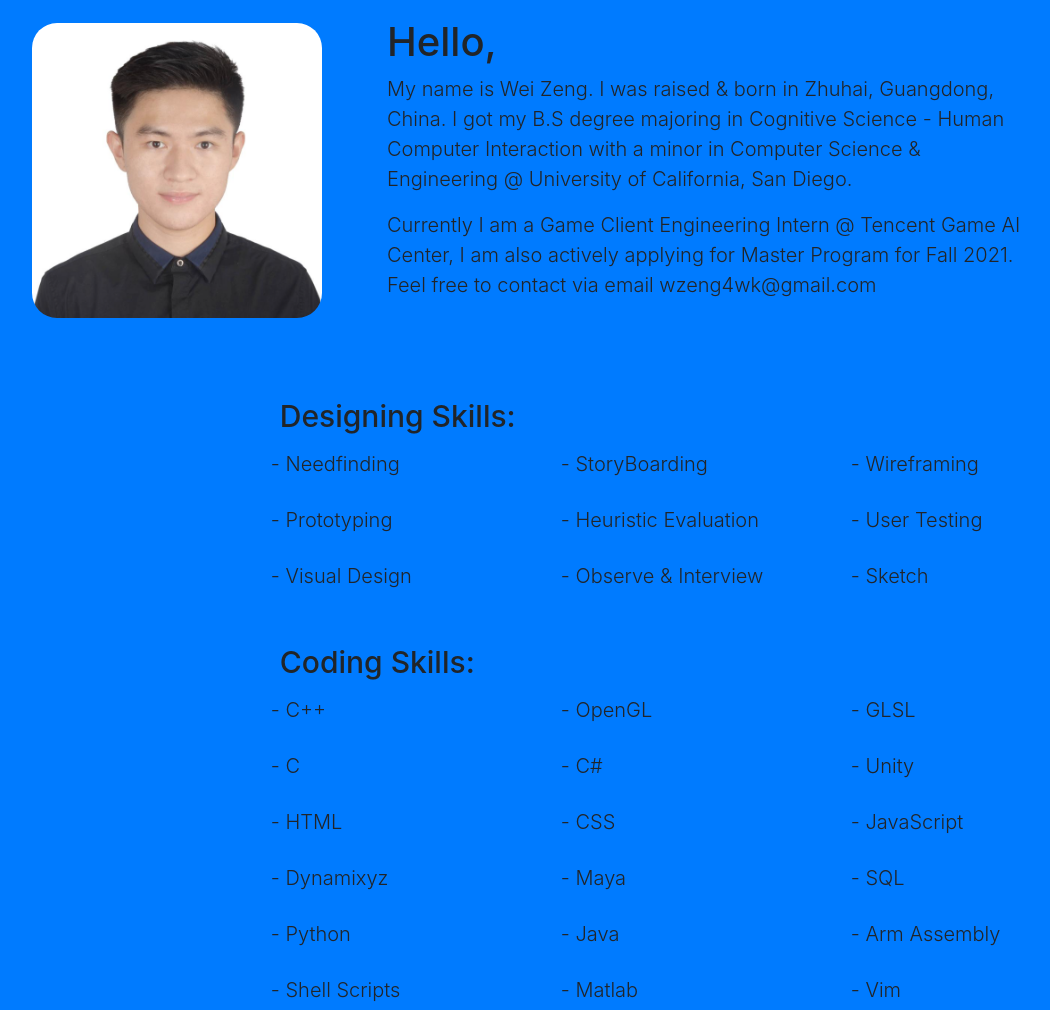
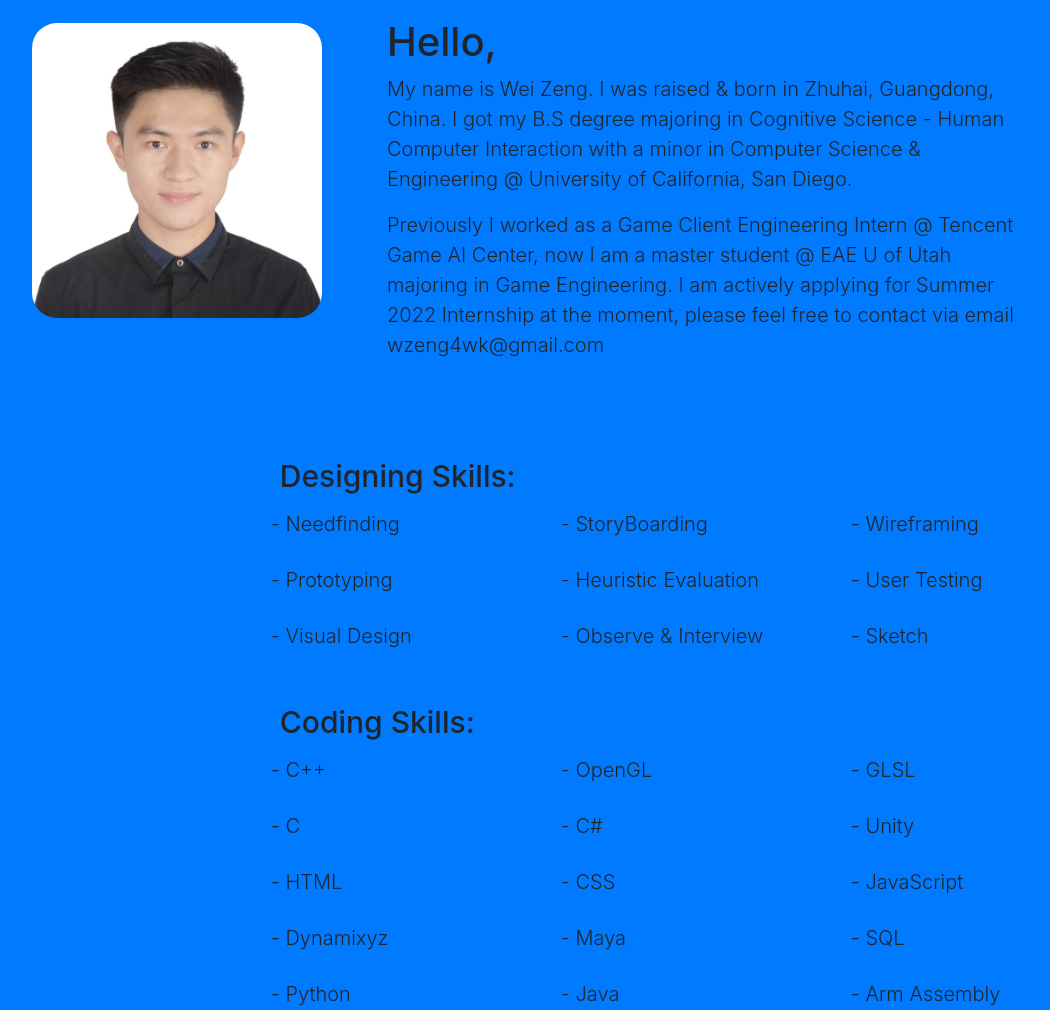
Before and after one commit to WayGold/Portfolio, a website with bundled scripts: page index.html in a window 1280 px wide. Shown: the part 1020-2030 px from the top of the page, without its empty margins (53-1103 px from the left). Built offline with nearby package versions, Linux system fonts and the light colour scheme; a web font is replaced by a local one.

Commit message:
Update Info

```diff
--- a/index.html
+++ b/index.html
@@ -140,7 +140,7 @@
     <div style=" margin-top: 15px; float: left; margin-left: 65px; flex: 0 0 70.333333%; max-width: 700px;">
       <h1 style="font-size: 40px;">Hello,</h1>
       <p class="lead">My name is Wei Zeng. I was raised & born in Zhuhai, Guangdong, China. I got my B.S degree majoring in Cognitive Science - Human Computer Interaction with a minor in Computer Science & Engineering @ University of California, San Diego.<br></p>
-      <p class="lead">Currently I am a Game Client Engineering Intern @ Tencent Game AI Center, I am also actively applying for Master Program for Fall 2021. Feel free to contact via email wzeng4wk@gmail.com<br><br>
+      <p class="lead">Previously I worked as a Game Client Engineering Intern @ Tencent Game AI Center, now I am a master student @ EAE U of Utah majoring in Game Engineering. I am actively applying for Summer 2022 Internship at the moment, please feel free to contact via email wzeng4wk@gmail.com<br><br>
       </p>
     </div>
   </div>
```
